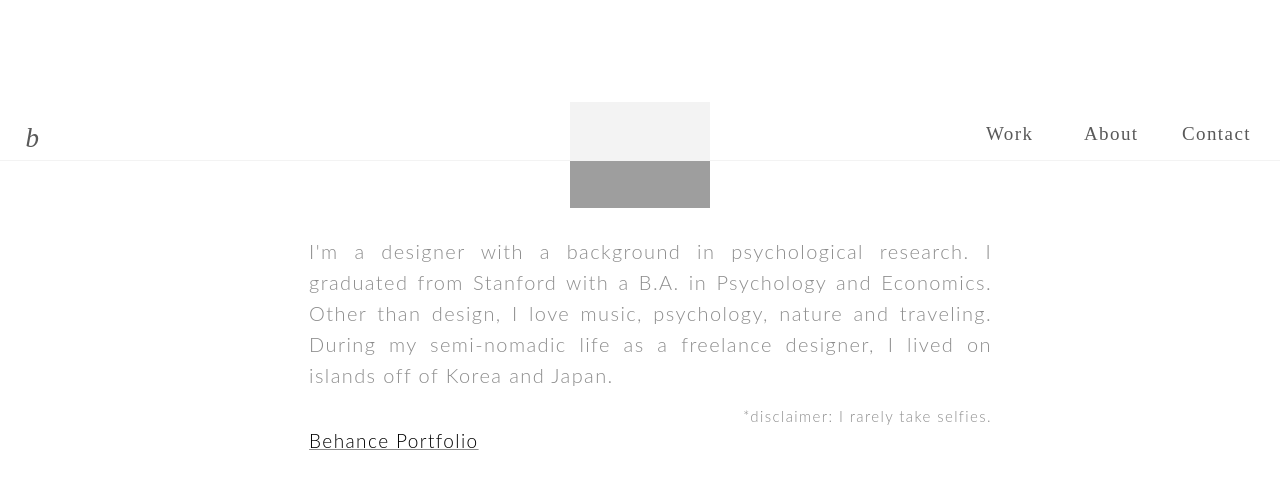
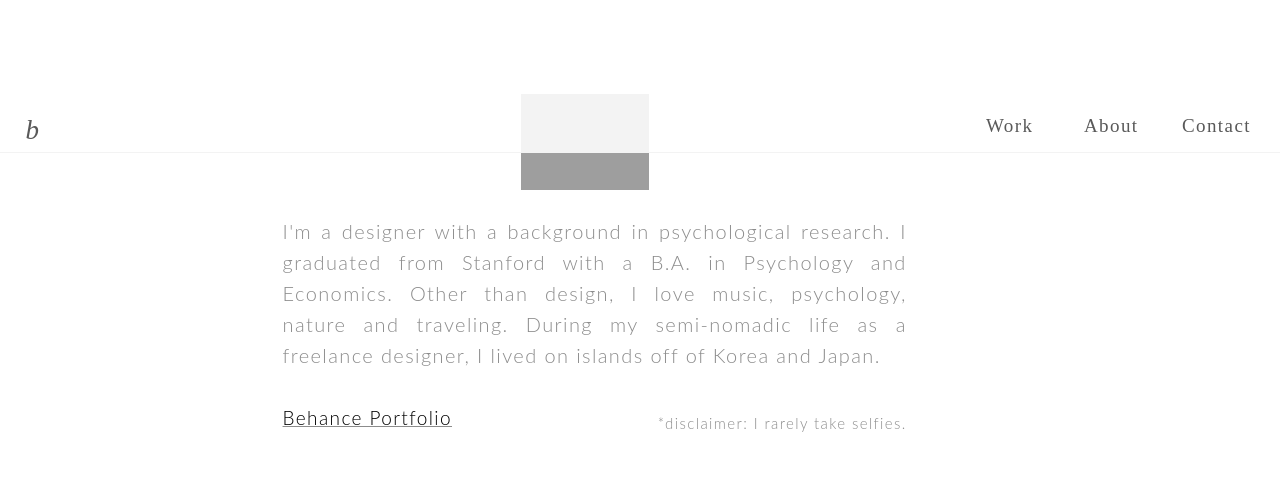
Before and after one commit to bkwon0402/bkwon0402.github.io, a Jekyll site: the page about.html, which Jekyll copies as it is, in a window 1280 px wide. Shown: the top 489 px of the page. Built offline with Jekyll 4.4.1, drawn with Linux system fonts in a browser that asks for light colours; some web fonts are replaced.

Commit message:
css fixes

```diff
--- a/styles/core.css
+++ b/styles/core.css
@@ -34,6 +34,12 @@
     font-weight: 300;
     color: #595959;
     letter-spacing: 1.4px;
+
+}
+@media(min-width: 1200px){
+	.container {
+		width: 1170px;
+	}
 }
 
 .nav li a {
```
